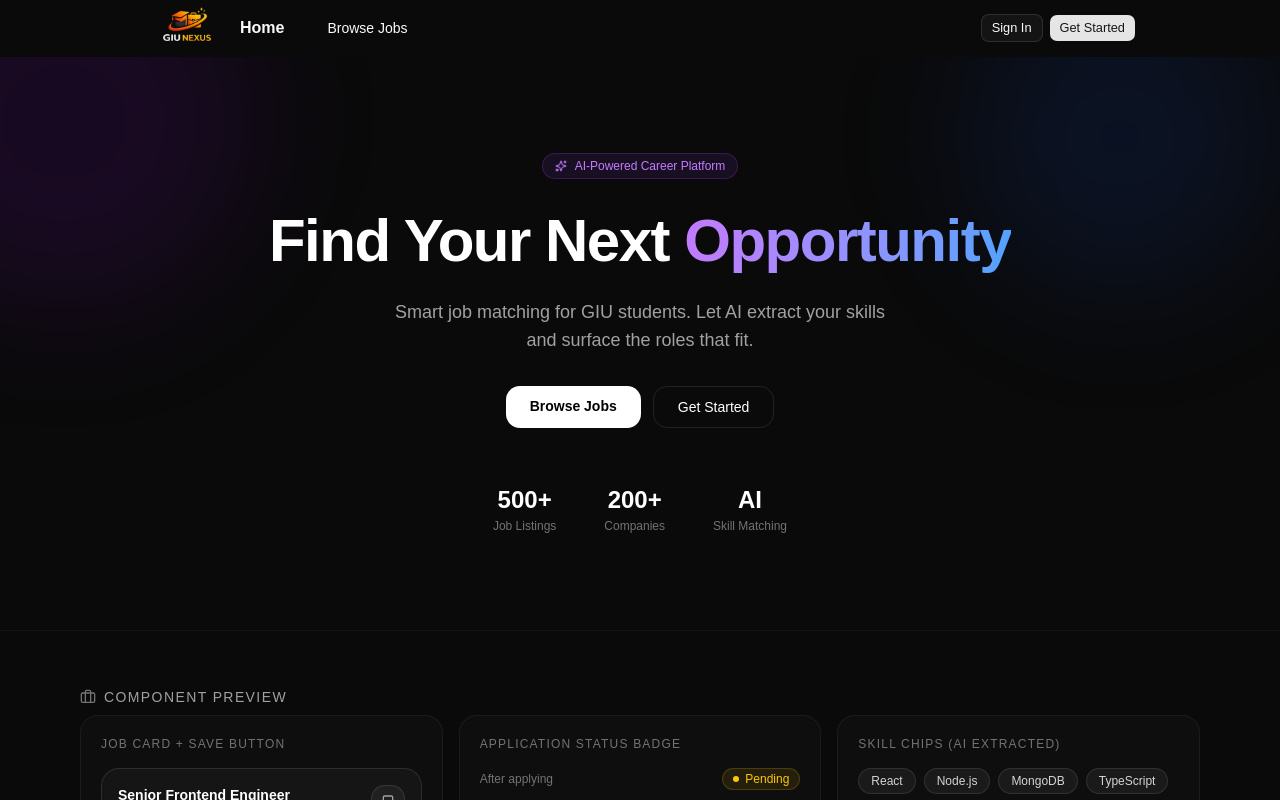
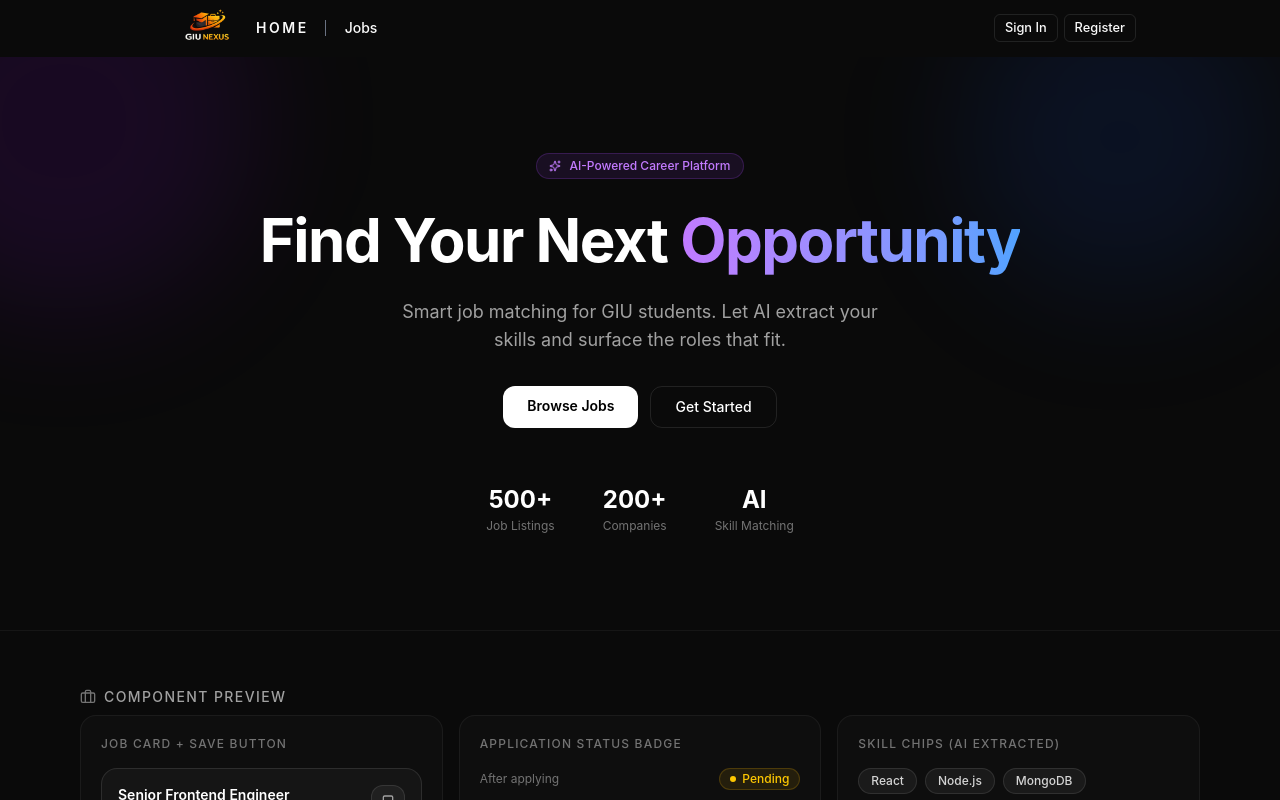
Before and after one commit to Omar-Raslan-16006931/giu-nexus, a React (Vite) app in the folder client/: page / in a window 1280 px wide. Shown: the top 800 px of the page. Built offline with nearby package versions, Linux system fonts and the light colour scheme.

Commit message:
fixed navbar buttons and visibility

```diff
--- a/client/src/components/Navbar.jsx
+++ b/client/src/components/Navbar.jsx
@@ -7,11 +7,10 @@ import { useScroll } from "@/components/ui/use-scroll";
 import { useAuth } from "@/context/AuthContext";
 
 const ROLE_LINKS = {
-  jobSeeker: [
+  jobseeker: [
     { label: "Jobs", href: "/jobs" },
     { label: "Saved", href: "/jobs/saved" },
     { label: "Applications", href: "/applications/my" },
-    { label: "Profile", href: "/profile" },
   ],
   recruiter: [
     { label: "Dashboard", href: "/recruiter/dashboard" },
@@ -32,9 +31,11 @@ export default function Navbar() {
   const navigate = useNavigate();
   const location = useLocation();
 
+  const normalizedRole = user?.role?.toLowerCase();
+
   const links = isAuthenticated
-    ? (ROLE_LINKS[user?.role] ?? [])
-    : [{ label: "Browse Jobs", href: "/jobs" }];
+    ? (ROLE_LINKS[normalizedRole] ?? [])
+    : [{ label: "Jobs", href: "/jobs" }];
 
   React.useEffect(() => { setOpen(false); }, [location.pathname]);
 
@@ -65,32 +66,47 @@ export default function Navbar() {
           { "md:px-2": scrolled }
         )}
       >
-        {/* Logo */}
-        <Link to="/" className="flex items-center gap-2 flex-shrink-0">
-          <img src="/giunexus.pfp.png" alt="Home" className="h-22 w-auto" />
-          <span className="font-bold text-base text-foreground hidden sm:inline">Home</span>
+        <div className="hidden items-center md:flex flex-1 ml-4">
+          <Link
+            to="/"
+            className="flex items-center gap-2 flex-shrink-0 rounded-xl px-2 py-1 transition-all duration-200 hover:-translate-y-0.5 hover:bg-muted"
+          >
+            <img src="/giunexus.pfp.png" alt="Home" className="h-20 w-auto" />
+            <span className="hidden sm:inline text-sm font-semibold tracking-[0.18em] uppercase text-foreground">
+              Home
+            </span>
           </Link>
 
-        {/* Desktop links */}
-        <div className="hidden items-center gap-1 md:flex flex-1 ml-8">
-          {links.map((link) => (
+          <span className="mx-2 h-4 w-px bg-gray-500" />
+
+          <div className="flex items-center gap-1">
+            {links.map((link, index) => (
+              <React.Fragment key={link.label}>
+                {index > 0 && <span className="h-3.5 w-px bg-gray-500" />}
                 <Link
-              key={link.label}
                   to={link.href}
-              className={buttonVariants({ variant: "ghost", className: "text-sm" })}
+                  className={buttonVariants({
+                    variant: "ghost",
+                    className: "text-sm transition-all duration-200 hover:-translate-y-0.5 hover:bg-muted hover:shadow-sm",
+                  })}
                 >
                   {link.label}
                 </Link>
+              </React.Fragment>
             ))}
           </div>
+        </div>
 
-        {/* Desktop auth */}
         <div className="hidden items-center gap-1.5 md:flex">
           {isAuthenticated ? (
             <>
               <Link
                 to="/profile"
-                className="flex items-center gap-1.5 px-2 py-1 rounded-lg hover:bg-muted transition-colors"
+                className={buttonVariants({
+                  variant: "outline",
+                  size: "sm",
+                  className: "cursor-pointer flex items-center gap-1.5 transition-all duration-200 hover:-translate-y-0.5 hover:shadow-md hover:bg-muted text-xs px-3",
+                })}
               >
                 {user?.profilePicture ? (
                   <img
@@ -107,23 +123,39 @@ export default function Navbar() {
                   {user?.name?.split(" ")[0]}
                 </span>
               </Link>
-              <Button variant="outline" size="sm" className="text-xs" onClick={handleLogout}>
+              <Button
+                variant="outline"
+                size="sm"
+                className="cursor-pointer text-xs transition-all duration-200 hover:-translate-y-0.5 hover:shadow-md hover:bg-muted"
+                onClick={handleLogout}
+              >
                 Log Out
               </Button>
             </>
           ) : (
             <>
               <Link to="/login">
-                <Button variant="outline" size="sm">Sign In</Button>
+                <Button
+                  variant="outline"
+                  size="sm"
+                  className="cursor-pointer transition-all duration-200 hover:-translate-y-0.5 hover:shadow-md hover:bg-muted"
+                >
+                  Sign In
+                </Button>
               </Link>
               <Link to="/register">
-                <Button size="sm">Get Started</Button>
+                <Button
+                  variant="outline"
+                  size="sm"
+                  className="cursor-pointer transition-all duration-200 hover:-translate-y-0.5 hover:shadow-md hover:bg-muted"
+                >
+                  Register
+                </Button>
               </Link>
             </>
           )}
         </div>
 
-        {/* Mobile toggle */}
         <Button
           size="icon"
           variant="outline"
@@ -134,7 +166,6 @@ export default function Navbar() {
         </Button>
       </nav>
 
-      {/* Mobile menu */}
       <div
         className={cn(
           "bg-background/90 fixed top-14 right-0 bottom-0 left-0 z-50 flex flex-col overflow-hidden border-y md:hidden",
@@ -149,14 +180,19 @@ export default function Navbar() {
           )}
         >
           <div className="grid gap-y-2">
-            {links.map((link) => (
+            {links.map((link, index) => (
+              <React.Fragment key={link.label}>
+                {index > 0 && <span className="mx-2 h-px bg-gray-500" />}
                 <Link
-                key={link.label}
                   to={link.href}
-                className={buttonVariants({ variant: "ghost", className: "justify-start" })}
+                  className={buttonVariants({
+                    variant: "ghost",
+                    className: "justify-start transition-all duration-200 hover:translate-x-0.5",
+                  })}
                 >
                   {link.label}
                 </Link>
+              </React.Fragment>
             ))}
           </div>
 
@@ -165,7 +201,11 @@ export default function Navbar() {
               <>
                 <Link
                   to="/profile"
-                  className="flex items-center gap-2.5 px-3 py-2 rounded-lg bg-muted"
+                  className={buttonVariants({
+                    variant: "outline",
+                    size: "sm",
+                    className: "w-full justify-start cursor-pointer flex items-center gap-2.5 transition-all duration-200 hover:-translate-y-0.5 hover:shadow-md hover:bg-muted text-xs px-3 py-2",
+                  })}
                 >
                   {user?.profilePicture ? (
                     <img
@@ -189,10 +229,10 @@ export default function Navbar() {
             ) : (
               <>
                 <Link to="/login" className="w-full">
-                  <Button variant="outline" className="w-full text-xs">Sign In</Button>
+                  <Button variant="outline" className="w-full text-xs cursor-pointer transition-all duration-200 hover:-translate-y-0.5 hover:shadow-md hover:bg-muted">Sign In</Button>
                 </Link>
                 <Link to="/register" className="w-full">
-                  <Button className="w-full text-xs">Get Started</Button>
+                  <Button variant="outline" className="w-full text-xs cursor-pointer transition-all duration-200 hover:-translate-y-0.5 hover:shadow-md hover:bg-muted">Register</Button>
                 </Link>
               </>
             )}
--- a/client/src/index.css
+++ b/client/src/index.css
@@ -2,51 +2,6 @@
 @import "tw-animate-css";
 @import "shadcn/tailwind.css";
 @import "@fontsource-variable/geist";
-
-@custom-variant dark (&:is(.dark *));
-
-@theme inline {
-    --font-heading: var(--font-sans);
-    --font-sans: 'Geist Variable', sans-serif;
-    --color-sidebar-ring: var(--sidebar-ring);
-    --color-sidebar-border: var(--sidebar-border);
-    --color-sidebar-accent-foreground: var(--sidebar-accent-foreground);
-    --color-sidebar-accent: var(--sidebar-accent);
-    --color-sidebar-primary-foreground: var(--sidebar-primary-foreground);
-    --color-sidebar-primary: var(--sidebar-primary);
-    --color-sidebar-foreground: var(--sidebar-foreground);
-    --color-sidebar: var(--sidebar);
-    --color-chart-5: var(--chart-5);
-    --color-chart-4: var(--chart-4);
-    --color-chart-3: var(--chart-3);
-    --color-chart-2: var(--chart-2);
-    --color-chart-1: var(--chart-1);
-    --color-ring: var(--ring);
-    --color-input: var(--input);
-    --color-border: var(--border);
-    --color-destructive: var(--destructive);
-    --color-accent-foreground: var(--accent-foreground);
-    --color-accent: var(--accent);
-    --color-muted-foreground: var(--muted-foreground);
-    --color-muted: var(--muted);
-    --color-secondary-foreground: var(--secondary-foreground);
-    --color-secondary: var(--secondary);
-    --color-primary-foreground: var(--primary-foreground);
-    --color-primary: var(--primary);
-    --color-popover-foreground: var(--popover-foreground);
-    --color-popover: var(--popover);
-    --color-card-foreground: var(--card-foreground);
-    --color-card: var(--card);
-    --color-foreground: var(--foreground);
-    --color-background: var(--background);
-    --radius-sm: calc(var(--radius) * 0.6);
-    --radius-md: calc(var(--radius) * 0.8);
-    --radius-lg: var(--radius);
-    --radius-xl: calc(var(--radius) * 1.4);
-    --radius-2xl: calc(var(--radius) * 1.8);
-    --radius-3xl: calc(var(--radius) * 2.2);
-    --radius-4xl: calc(var(--radius) * 2.6);
-}
 
 :root {
     --background: oklch(1 0 0);
@@ -119,12 +74,16 @@
 
 @layer base {
   * {
-    @apply border-border outline-ring/50;
-    }
+    border-color: var(--border);
+    outline-color: var(--ring);
+    outline-width: 2px;
+    outline-offset: 2px;
+  }
   body {
-    @apply bg-background text-foreground;
-    }
+    background-color: var(--background);
+    color: var(--foreground);
+  }
   html {
-    @apply font-sans;
-    }
+    font-family: var(--font-sans);
+  }
 }
```
Also changed, not shown: 1 other file (tests, documents, lock files or other folders). Lines whose indentation alone changed are shown as unchanged.
